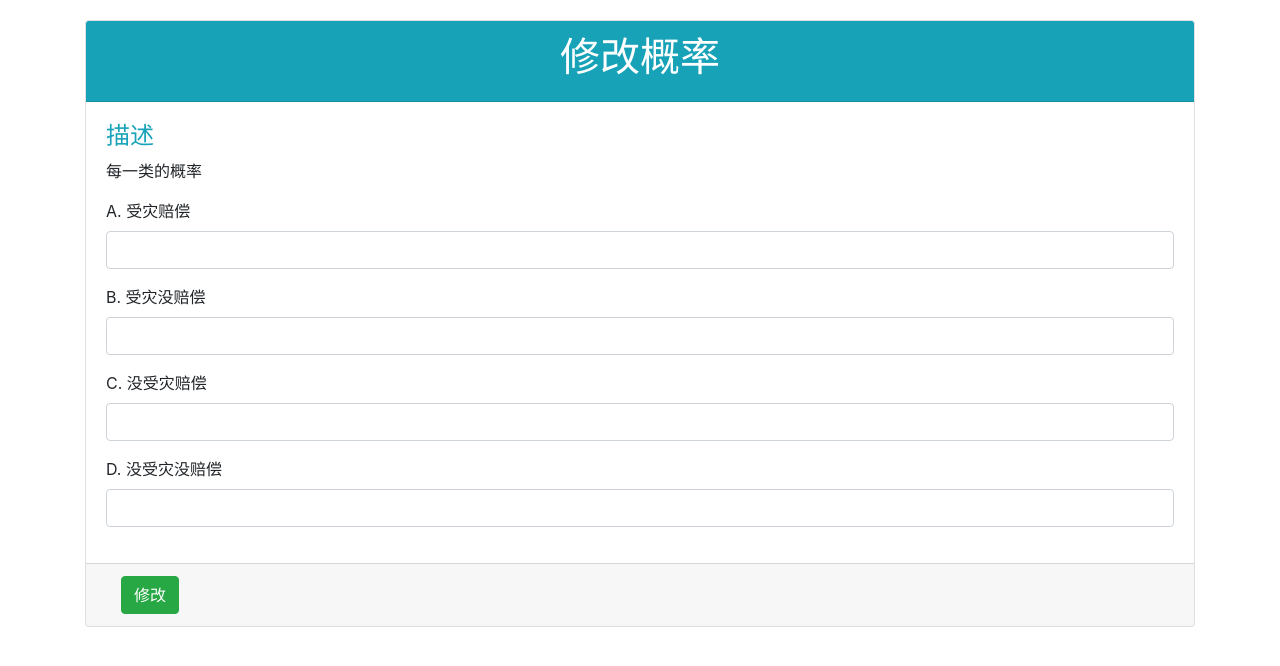
After one commit to rllll/assign, a Django app: page /show/modify/ in a window 1280 px wide. The commit adds this page. Shown: the top 666 px of the page. Run offline with Django 3.2, Linux system fonts and the light colour scheme; some libraries are stand-ins or nearby versions.

Commit message:
修改概率

```diff
--- a/show/templates/experiment.html
+++ b/show/templates/experiment.html
@@ -189,11 +189,11 @@
                 var random_seed = parseInt(Math.random()*100000,10);
                 var lost_money_random = parseFloat(random_seed) / 100000.0 * 285;
                 var type = '';
-                if (random_seed <= 67025)
+                if (random_seed <= 19025)
                     type = 'A';
-                else if (random_seed <= 70000)
+                else if (random_seed <= 22000)
                     type = 'B';
-                else if (random_seed <= 70316)
+                else if (random_seed <= 22316)
                     type = 'C';
                 else
                     type = 'D';
--- a/show/templates/index.html
+++ b/show/templates/index.html
@@ -71,17 +71,17 @@
                 return;
             }
             var total_money = $('#total_money')[0];
-            if (total_money.value <= 0 || total_money.value > 1e9){
+            if (total_money.value < 0 || total_money.value > 1e9){
                 alert("储蓄保险账户金额设置不合理^_^");
                 return;
             }
             var total_saving = $('#total_saving')[0];
-            if (total_saving.value <= 0 || total_saving.value > 1e9){
+            if (total_saving.value < 0 || total_saving.value > 1e9){
                 alert("储蓄金额设置不合理^_^");
                 return;
             }
             var total_insurance = $('#total_insurance')[0];
-            if (total_insurance.value <= 0 || total_insurance.value > 1e9){
+            if (total_insurance.value < 0 || total_insurance.value > 1e9){
                 alert("保险金额设置不合理^_^");
                 return;
             }
--- /dev/null
+++ b/show/templates/modify.html
@@ -0,0 +1,74 @@
+<!DOCTYPE html>
+<html lang="zh-CN">
+<head>
+    <meta charset="UTF-8">
+    <meta http-equiv="X-UA-Compatible" content="IE=edge">
+    <meta name="viewport" content="width=device-width, initial-scale=1.0">
+    <!-- 新 Bootstrap4 核心 CSS 文件 -->
+    <link rel="stylesheet" href="https://cdn.staticfile.org/twitter-bootstrap/4.3.1/css/bootstrap.min.css">
+    <!-- jQuery文件。务必在bootstrap.min.js 之前引入 -->
+    <script src="https://cdn.staticfile.org/jquery/3.2.1/jquery.min.js"></script>
+    <!-- bootstrap.bundle.min.js 用于弹窗、提示、下拉菜单，包含了 popper.min.js -->
+    <script src="https://cdn.staticfile.org/popper.js/1.15.0/umd/popper.min.js"></script>
+    <!-- 最新的 Bootstrap4 核心 JavaScript 文件 -->
+    <script src="https://cdn.staticfile.org/twitter-bootstrap/4.3.1/js/bootstrap.min.js"></script>
+    <title>修改概率</title>
+</head>
+<body>
+    <div class="container" style="margin-top: 20px;margin-bottom: 20px;">
+        <div class="card">
+            <div class="card-header text-center bg-info text-white">
+                <h1>修改概率</h1>
+            </div>
+            <div class="card-body">
+                <h4 class="text-info">描述</h4>
+                <p>
+                    每一类的概率
+                </p>
+                <form role="form">
+                    <div class="form-group">
+                        <label for="gl_A">A. 受灾赔偿</label>
+                        <input id="gl_A" type="text" class="form-control" value="">
+                    </div>
+                    <div class="form-group">
+                        <label for="gl_B">B. 受灾没赔偿</label>
+                        <input id="gl_B" type="number" class="form-control" value="">
+                    </div>
+                    <div class="form-group">
+                        <label for="gl_C">C. 没受灾赔偿</label>
+                        <input id="gl_C" type="number" class="form-control" value="">
+                    </div>
+                    <div class="form-group">
+                        <label for="gl_D">D. 没受灾没赔偿</label>
+                        <input id="gl_D" type="number" class="form-control" value="">
+                    </div>
+                </form>
+            </div>
+            <div class="card-footer">
+                <div class="container-fluid">
+                    <div class="row">
+                        <div class="col">
+                            <button id="submit" class="btn btn-success">修改</button>
+                        </div>
+                    </div>
+                </div>
+            </div>
+        </div>
+    </div>
+    <script>
+        $('#submit').click(function(){
+            var gl_a = $('#gl_A')[0].value;
+            var gl_b = $('#gl_B')[0].value;
+            var gl_c = $('#gl_C')[0].value;
+            var gl_d = $('#gl_D')[0].value;
+            if (gl_a < 0 || gl_a > 100000
+                || gl_b < 0 || gl_b > 100000
+                || gl_c < 0 || gl_c > 100000
+                || gl_d < 0 || gl_d > 100000){
+                alert("无效值");
+                return;
+            }
+        })
+    </script>
+</body>
+</html>
--- a/show/urls.py
+++ b/show/urls.py
@@ -9,5 +9,6 @@ urlpatterns = [
     path('ex/<user_id>',views.experiment,name='exper'),
     path('addex/',views.addexper,name='addex'),
     path('finish/',views.finish,name='finish'),
-    path('exists/',views.existsuser,name='exists')
+    path('exists/',views.existsuser,name='exists'),
+    path('modify/',views.modifyGL,name='modify')
 ]
--- a/show/views.py
+++ b/show/views.py
@@ -8,6 +8,9 @@ import random
 def index(request):
     context = {}
     return render(request,'index.html',context)
+def modifyGL(request):
+    context = {}
+    return render(request,'modify.html',context)
 def finish(request):
     context = {}
     context['data'] = []
```
